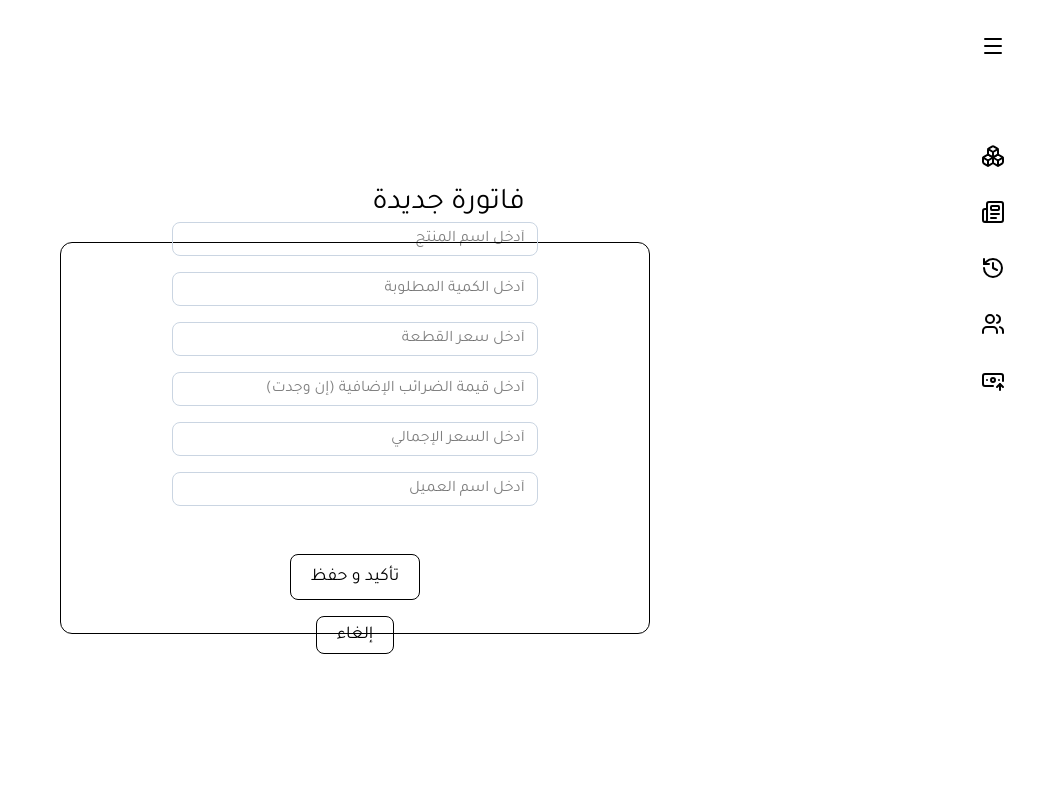
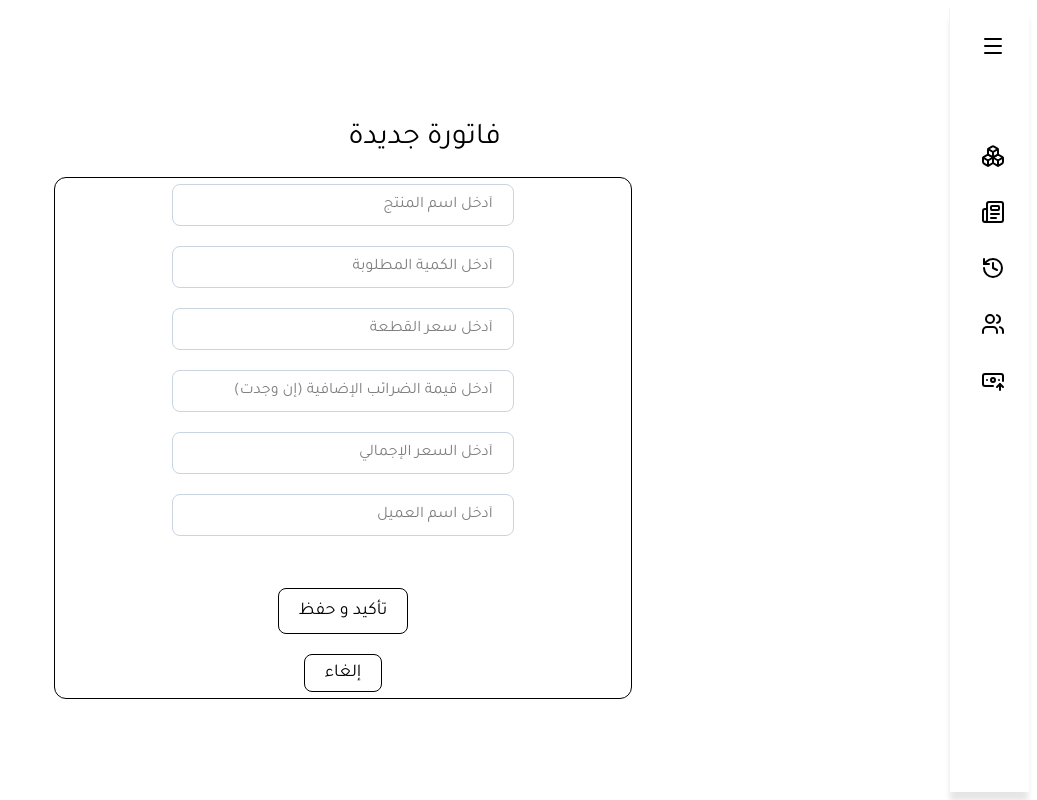
Before and after one commit to A1iHassan/accounting, a React (Vite) app in the folder accountant/: page / in a window 1280 px wide. Shown: the whole page, without its empty margins (243-1280 px from the left). Built offline with nearby package versions, Linux system fonts and the light colour scheme.

Commit message:
new invoice ui adjustments

```diff
--- a/accountant/src/components/navBar.tsx
+++ b/accountant/src/components/navBar.tsx
@@ -1,7 +1,7 @@
 import {Boxes, Newspaper, History, BanknoteArrowUp, Users, Menu} from 'lucide-react'
 
 const NavBar = () => {
-	return <nav className="ml-5 group flex flex-col gap-20 m-2 pr-5 pt-5 w-14 hover:w-64 transition-all duration-300 ease-in-out overflow-hidden rounded-lg">
+	return <nav className="ml-5 group flex flex-col border-l-1 border-slate-100 shadow-[0_10px_6px_-1px_rgba(0,0,0,0.1)] gap-20 m-2 pr-5 pt-5 pl-5 w-20 hover:w-64 transition-all duration-300 ease-in-out overflow-hidden ">
 		<div className="flex items-center gap-4 px-1">
         		<Menu className="shrink-0" />
         		<span className="text-3xl whitespace-nowrap opacity-0 group-hover:opacity-100 transition-opacity duration-300">
--- a/accountant/src/pages/newInvoicePage.tsx
+++ b/accountant/src/pages/newInvoicePage.tsx
@@ -1,16 +1,16 @@
 const NewInvoicePage = () => {
 	return <div className="flex flex-col items-center justify-center h-full">
 		  <h2 className="text-3xl self-start -translate-x-100 m-5">فاتورة جديدة</h2>
-		  <form className="flex flex-col items-center justify-center gap-4 border rounded-xl p-5 w-1/2 h-1/2">
+		  <form className="flex flex-col items-center justify-center gap-5 border rounded-xl p-8 h-2/3 w-1/2">
 		  {/* item name be a search field that shows the available items in the inventory.
 		      total price should be auto calculated from the single item price and the total count, and it should apply any taxes if available
 		  */}
-		      <input className="ring-none px-3 py-1 border border-slate-300 rounded-lg focus:border-slate-500 outline-none w-2/3" type="text" placeholder="أدخل اسم المنتج"/>
-		      <input className="ring-none px-3 py-1 border border-slate-300 rounded-lg focus:border-slate-500 outline-none w-2/3" type="number" placeholder="أدخل الكمية المطلوبة"/>
-		      <input className="ring-none px-3 py-1 border border-slate-300 rounded-lg focus:border-slate-500 outline-none w-2/3" type="text" placeholder="أدخل سعر القطعة"/>
-		      <input className="ring-none px-3 py-1 border border-slate-300 rounded-lg focus:border-slate-500 outline-none w-2/3" type="text" placeholder="أدخل قيمة الضرائب الإضافية (إن وجدت)"/>
-		      <input className="ring-none px-3 py-1 border border-slate-300 rounded-lg focus:border-slate-500 outline-none w-2/3" type="text" placeholder="أدخل السعر الإجمالي"/>
-		      <input className="ring-none px-3 py-1 border border-slate-300 rounded-lg focus:border-slate-500 outline-none w-2/3" type="text" placeholder="أدخل اسم العميل"/>
+		      <input className="ring-none px-5 py-2 border border-slate-300 rounded-lg focus:border-slate-500 outline-none w-2/3" type="text" placeholder="أدخل اسم المنتج"/>
+		      <input className="ring-none px-5 py-2 border border-slate-300 rounded-lg focus:border-slate-500 outline-none w-2/3" type="number" placeholder="أدخل الكمية المطلوبة"/>
+		      <input className="ring-none px-5 py-2 border border-slate-300 rounded-lg focus:border-slate-500 outline-none w-2/3" type="text" placeholder="أدخل سعر القطعة"/>
+		      <input className="ring-none px-5 py-2 border border-slate-300 rounded-lg focus:border-slate-500 outline-none w-2/3" type="text" placeholder="أدخل قيمة الضرائب الإضافية (إن وجدت)"/>
+		      <input className="ring-none px-5 py-2 border border-slate-300 rounded-lg focus:border-slate-500 outline-none w-2/3" type="text" placeholder="أدخل السعر الإجمالي"/>
+		      <input className="ring-none px-5 py-2 border border-slate-300 rounded-lg focus:border-slate-500 outline-none w-2/3" type="text" placeholder="أدخل اسم العميل"/>
 		      <button
 		          className="mt-8 border rounded-lg px-5 py-2 text-lg hover:bg-black/70 hover:text-white/100 cursor-pointer transition-all duration-300"
 		          onClick={() => {}}>
```
